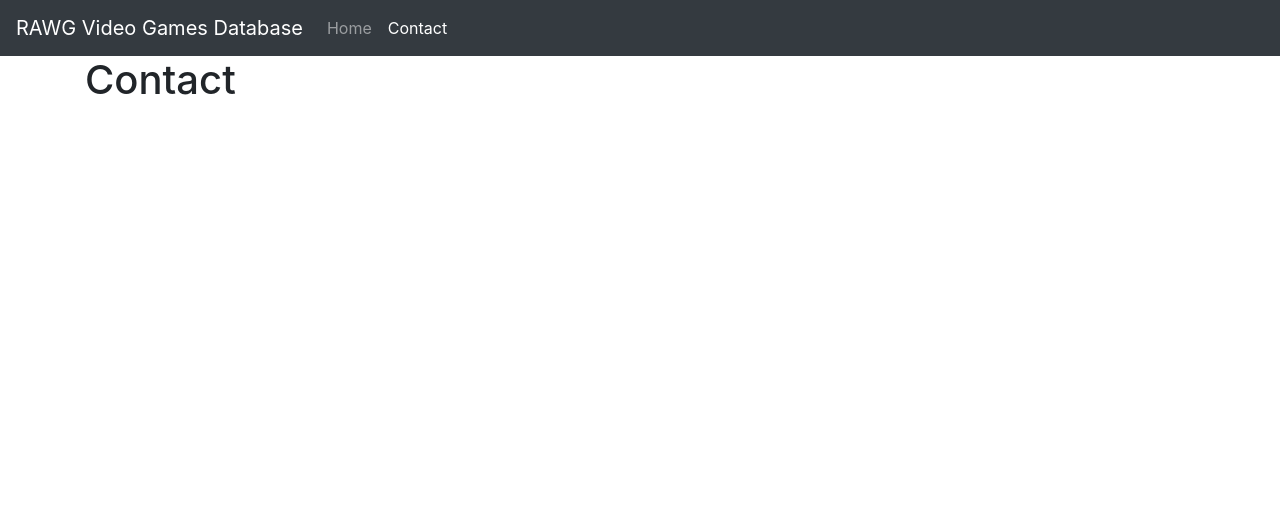
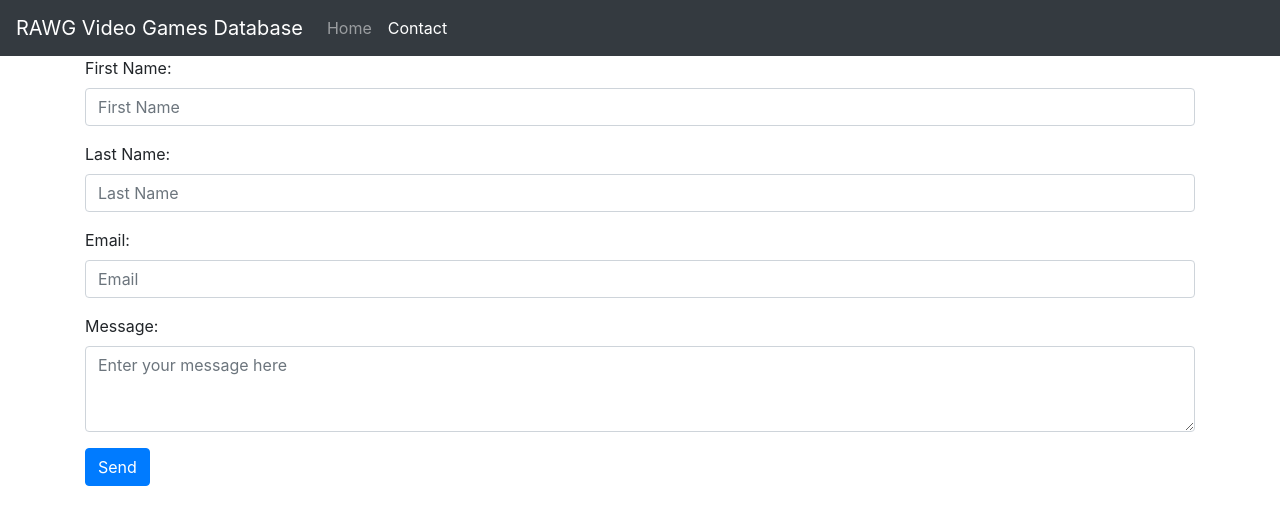
Before and after one commit to mie91/marie-berger-js-frameworks-ca, a React (Create React App) app: page /contact in a window 1280 px wide. Shown: the top 524 px of the page. Built offline with nearby package versions, Linux system fonts and the light colour scheme.

Commit message:
Added contact form and error message

```diff
--- a/package.json
+++ b/package.json
@@ -10,8 +10,10 @@
     "react": "^16.13.1",
     "react-bootstrap": "^1.0.0",
     "react-dom": "^16.13.1",
+    "react-hook-form": "^5.1.3",
     "react-router-dom": "^5.1.2",
-    "react-scripts": "3.4.1"
+    "react-scripts": "3.4.1",
+    "yup": "^0.28.3"
   },
   "scripts": {
     "start": "react-scripts start",
--- a/src/components/contact/Contact.js
+++ b/src/components/contact/Contact.js
@@ -1,12 +1,87 @@
-import React from 'react';
+import React from "react";
+import { useForm } from "react-hook-form";
+import * as yup from "yup";
+import Button from "react-bootstrap/Button";
+import Form from "react-bootstrap/Form";
+import ErrorMessage from "./ErrorMessage";
 
-export function Contact() {
-    return ( <
-        >
-        <
-        h1 > Contact < /h1> <
-        />
+const schema = yup.object().shape({
+  firstName: yup
+    .string()
+    .required("Please provide your first name")
+    .min(2, "First name is too short"),
+  lastName: yup
+    .string()
+    .required("Please provide your last name")
+    .min(2, "Last name is too short"),
+  email: yup
+    .string()
+    .required("An email address is required")
+    .email("Enter a valid email address please"),
+  message: yup
+    .string()
+    .required("Please enter a message")
+    .min(10, "Too short message")
+    .max(200, "Too many characters")
+});
+
+function Contact() {
+    const { register, handleSubmit, errors} = useForm({
+        validationSchema: schema
+    });
+
+    function onSubmit (data) {
+        console.log("data", data);
+    }
+
+    return (
+      <Form onSubmit={handleSubmit(onSubmit)}>
+        <Form.Group>
+          <Form.Label>First Name:</Form.Label>
+          <Form.Control
+            name="firstName"
+            placeholder="First Name"
+            ref={register}
+          />
+          {errors.firstName && <ErrorMessage>{errors.firstName.message}</ErrorMessage>}
+        </Form.Group>
+
+        <Form.Group>
+          <Form.Label>Last Name:</Form.Label>
+          <Form.Control
+            name="lastName"
+            placeholder="Last Name"
+            ref={register}
+          />
+          {errors.lastName && <ErrorMessage>{errors.lastName.message}</ErrorMessage>}
+        </Form.Group>
+
+        <Form.Group>
+          <Form.Label>Email:</Form.Label>
+          <Form.Control name="email" placeholder="Email" ref={register} />
+          {errors.email && <ErrorMessage>{errors.email.message}</ErrorMessage>}
+        </Form.Group>
+
+        <Form.Group>
+          <Form.Label>Message:</Form.Label>
+          <Form.Control
+            as="textarea"
+            rows="3"
+            name="message"
+            placeholder="Enter your message here"
+            ref={register}
+          />
+          {errors.message && <ErrorMessage>{errors.message.message}</ErrorMessage>}
+        </Form.Group>
+
+        <Button type="submit">Send</Button>
+
+      </Form>
     );
+
+
+
+
 }
 
 export default Contact;
--- /dev/null
+++ b/src/components/contact/ErrorMessage.js
@@ -0,0 +1,11 @@
+import React from "react";
+
+function ErrorMessage({ children }) {
+    return (
+      <div className="alert alert-danger">
+        {children}
+      </div>
+    );
+}
+
+export default ErrorMessage;
```
Also changed, not shown: src/index.css (line endings or trailing spaces), 1 other file (tests, documents, lock files or other folders).
